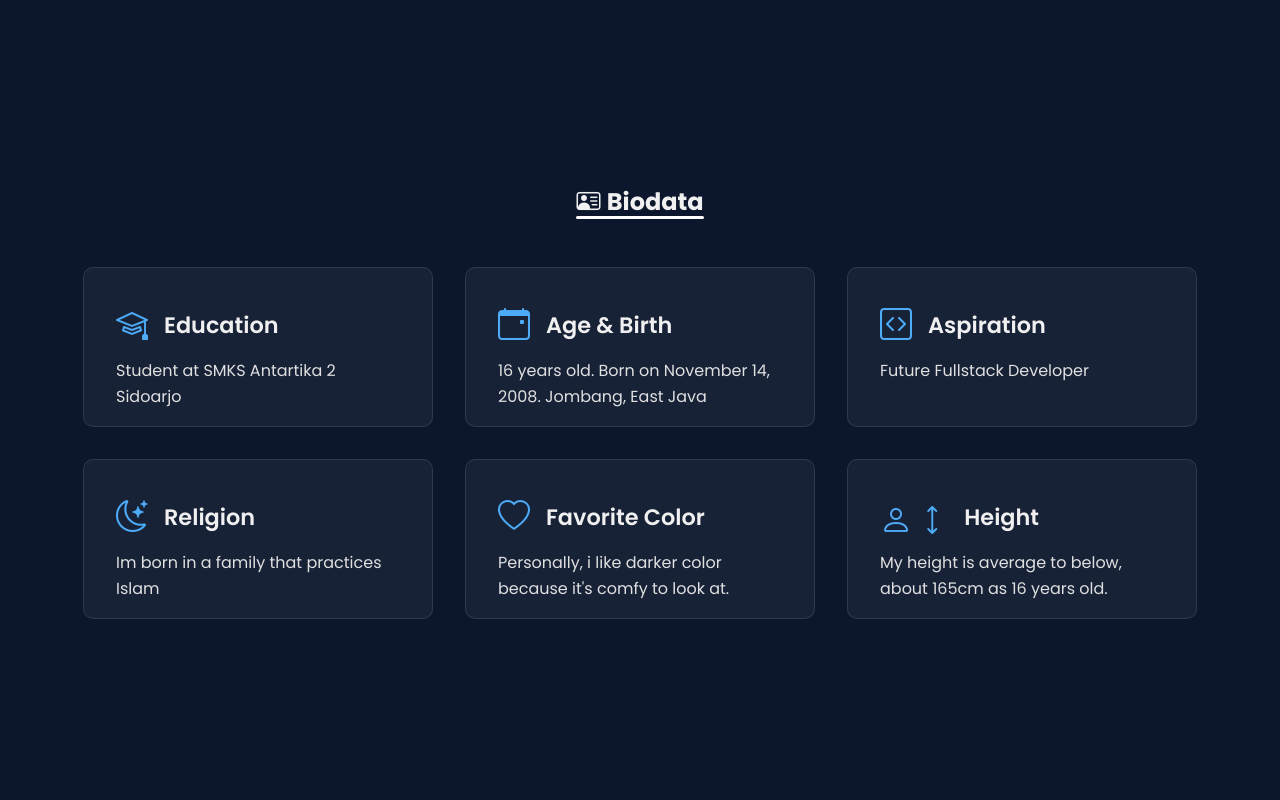
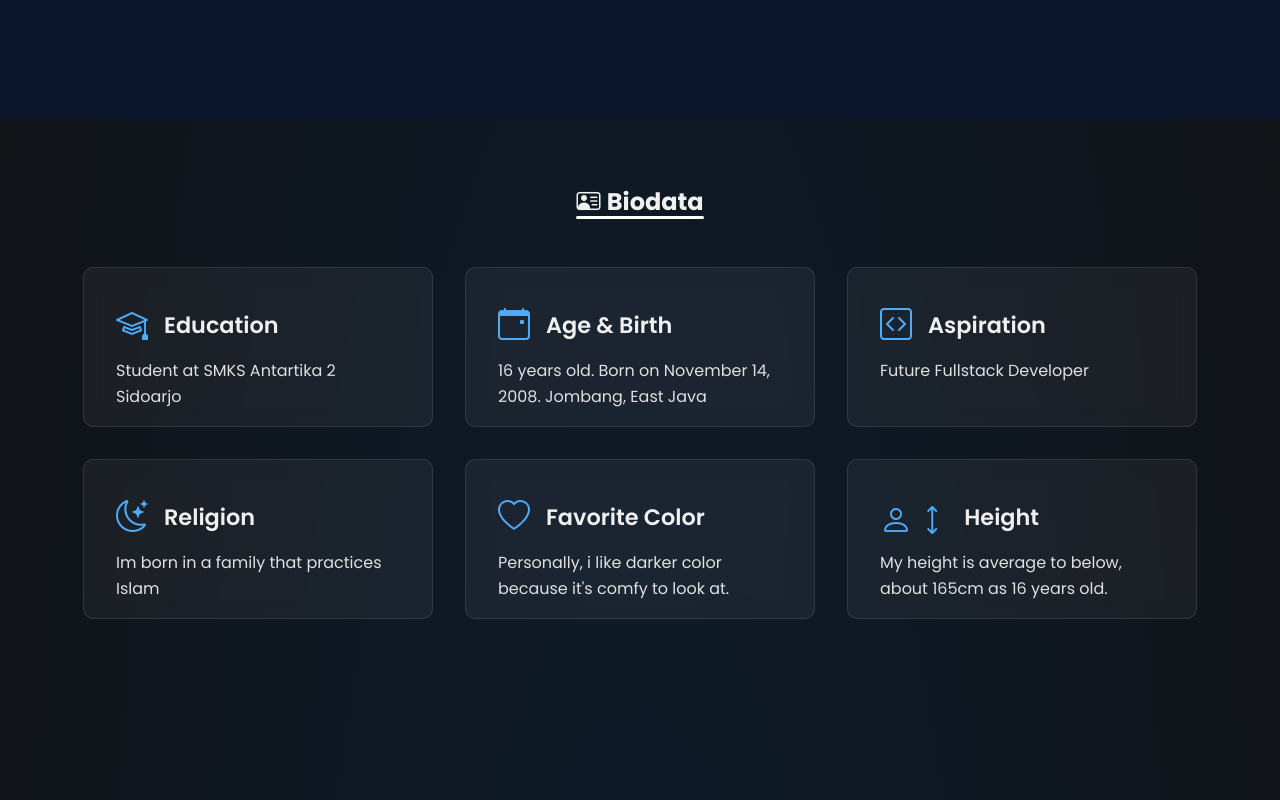
Before and after one commit to XyStar123123/tugas_sekolah_01, a plain HTML site: page index.html in a window 1280 px wide. Shown: the part 1480-2280 px from the top of the page. Drawn offline with nearby package versions, Linux system fonts and the light colour scheme.

Commit message:
Changed background for stability and consistency

```diff
--- a/style.css
+++ b/style.css
@@ -233,7 +233,6 @@ ol{
     padding: 4rem 2rem;
     min-height: 100vh;
     width: 100vw;
-    background-color: #0c172d;
 }
 
 .biodata-section .card-container {
@@ -302,6 +301,7 @@ ol{
     padding: 4rem;
     height: 100vh;
     width: 100vw;
+    background-color: rgb(12, 23, 45);
 }
 
 
@@ -339,7 +339,6 @@ ol{
     flex-direction: column;
     align-items: center;
     padding: 4rem;
-    background-color: rgb(12, 23, 45);
     min-height: 100vh;
     width: 100%;
 }
```
